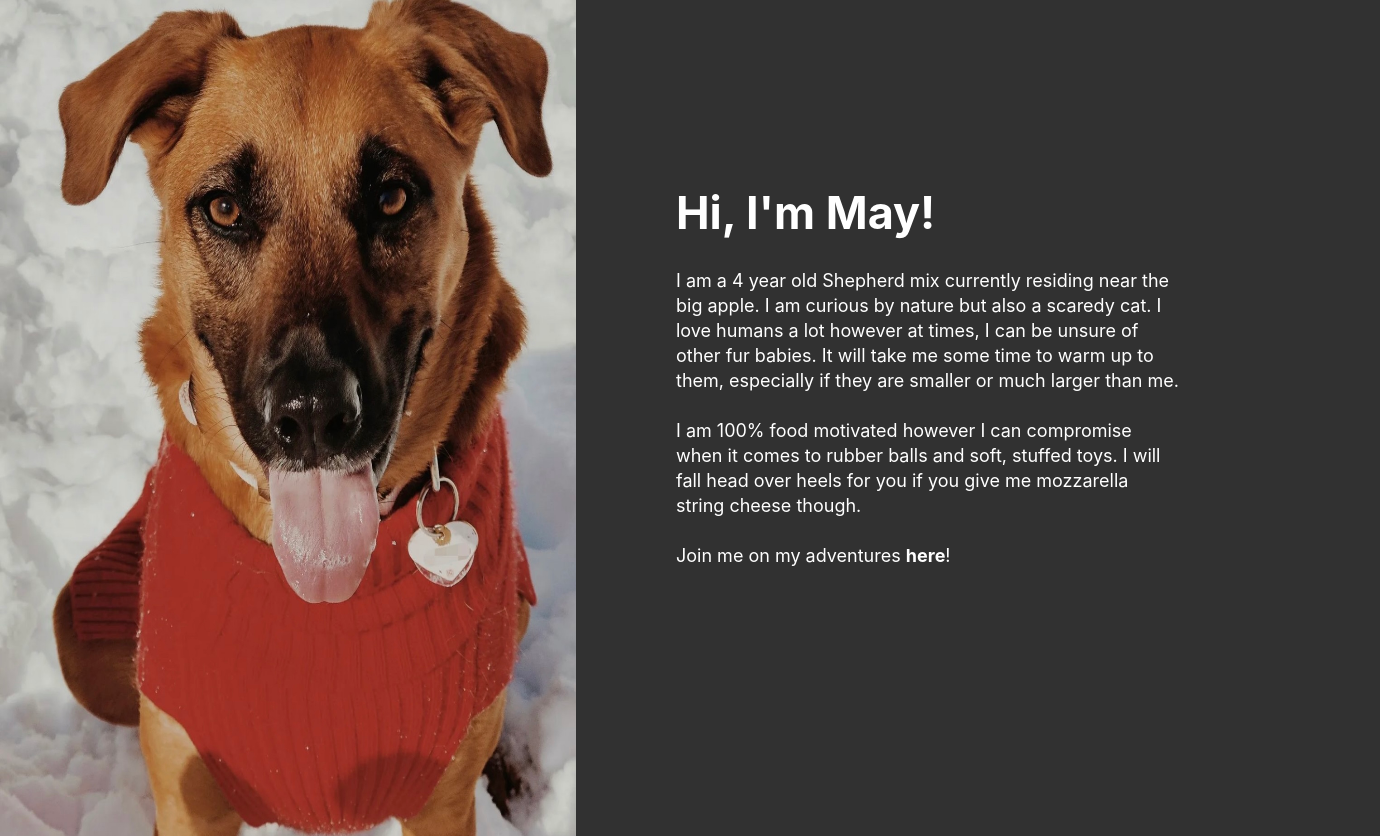
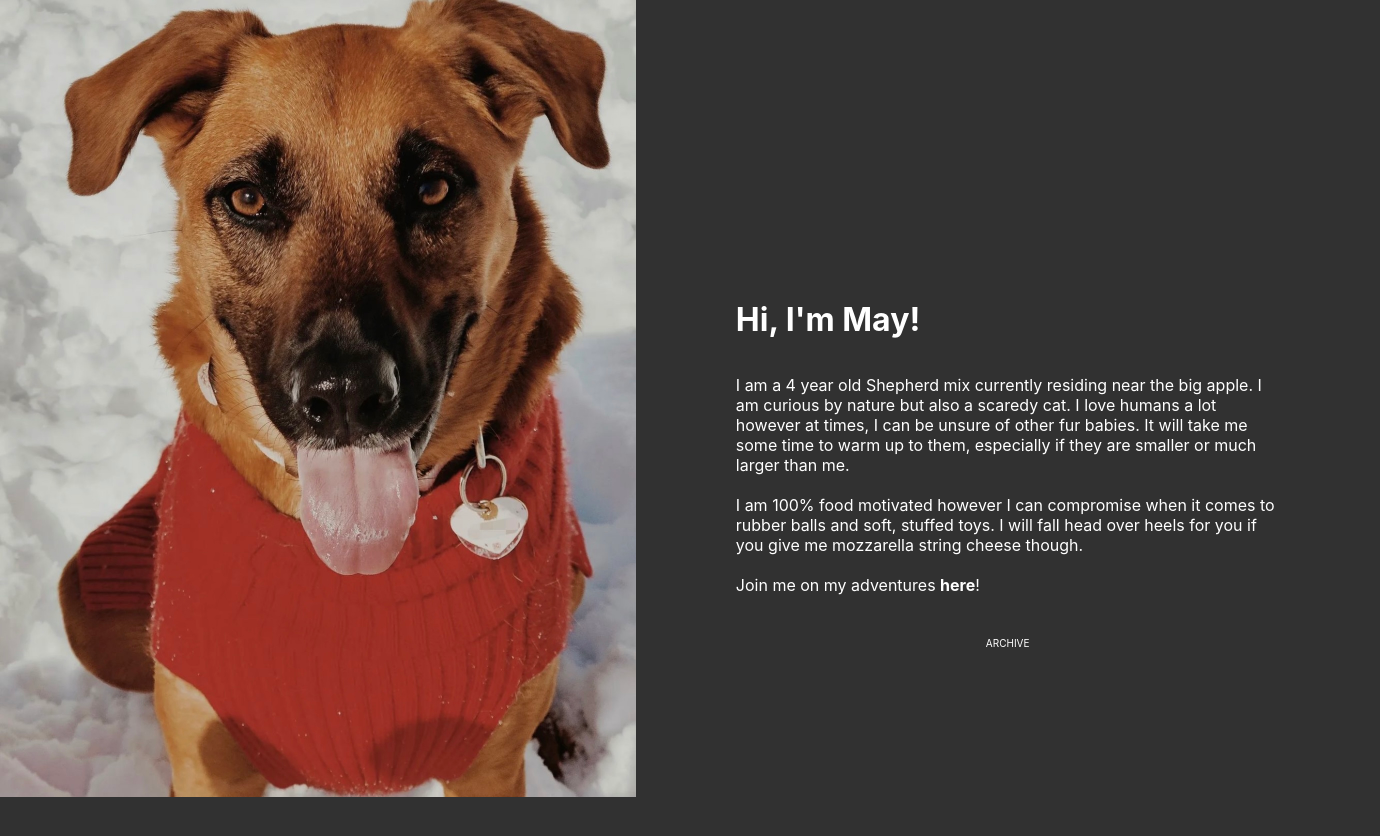
Before and after one commit to mercedechen/May, a plain HTML site: page index.html in a window 1280 px wide. Shown: the whole page, 1380 px wide, since content can reach past the window. After the commit the page ends 801 px from the top, so only its background shows below. Drawn offline with Linux system fonts and the light colour scheme.

Commit message:
update and refine

```diff
--- a/css/main.css
+++ b/css/main.css
@@ -1,36 +1,15 @@
 body {
   font-family: -apple-system, BlinkMacSystemFont, 'Segoe UI', Roboto, Oxygen, Ubuntu, Cantarell, 'Open Sans', 'Helvetica Neue', sans-serif;
+  font-size: 16px;
   color: #FFFFFF;
   background-color: #313131;
   margin: 0px;
   padding: 0px;
   }
 
-@media (min-width: 600px) {
-
-.container {
-  display: flex;
-  flex-grow: 0;
-  }
-
-img {
-  width: 45%;
-  height: auto;
-  }
-
-h1 {
-  font-size: 45px;
-  margin: 0px;
-  padding: 0px;
-  white-space: nowrap;
-  }
-
-.description {
-  font-size: 18px;
-  line-height: 25px;
-  max-width: 600px;
-  padding: 200px 100px;
-  margin: auto;
+  h1 {
+    margin: 0px;
+    padding: 0px;
   }
 
 a {
@@ -50,47 +29,63 @@ a:active {
   text-decoration: none;
   }
 
+a.gallery {
+  font-weight: normal;
+}
+
+@media (min-width: 570px) {
+
+.container {
+    display: flex;
+  }
+
+.row {
+  flex-direction: row;
+  margin: 0px;
+  padding: 0px;
+  }
+
+img {
+  height: 99.6vh;
+  }
+
+.content {
+  flex-direction: column;
+  padding: 300px 100px 0px;
+  width: 550px;
+  }
+
 .gallery {
-  font-size: 12px;
-  font-weight: normal;
+  font-size: 10px;
+  text-transform: uppercase;
+  margin: 0 250px;
+  justify-content: center;
+  align-content: center;
   }
 
 }
 
-@media (max-width: 599px) {
+@media (max-width: 569px) {
 
   .container {
     display: flex;
     flex-direction: column;
   }
 
-  h1 {
-    margin: 0px;
-    padding: 0px;
+  img {
+    width: 100%;
+    margin: 0px 0px 30px;
   }
 
-  .description {
-    margin: 25px;
+  .content {
+        padding: 30px;
   }
 
   .gallery {
-    font-size: 12px;
+    font-size: 10px;
+    text-transform: uppercase;
+    margin: 0 200px;
+    justify-content: center;
+    align-content: center;
     }
-
-  a {
-    color: #FFFFFF;
-    }
-
-  a:link {
-    text-decoration: none;
-    }
-
-  a:visited {
-    text-decoration: none;
-    }
-
-  a:active {
-    text-decoration: none;
-    }
-
 }
--- a/index.html
+++ b/index.html
@@ -18,9 +18,13 @@
 
   <div class="container">
 
-    <img src="images/IMG_4635.jpg" alt="may">
+    <div class="row">
 
-    <div class="description">
+      <img src="images/IMG_4635.jpg" alt="May the Shepherd">
+
+    </div>
+
+    <div class="content">
 
       <h1>Hi, I'm May!</h1>
 
@@ -34,11 +38,11 @@
 
       <br><br>
 
-    Join me on my adventures <a href="http:www.instagram.com/maytheshepherd" alt="here" target="_blank">here</a>!</p>
+      Join me on my adventures <a href="https://www.instagram.com/maytheshepherd" target="_blank">here</a>!</p>
 
-    <br><br>
+      <br>
 
-    </div>
+      <a class="gallery" href="archive.html">Archive</a>
 
     </div>
 
```
Also changed, not shown: archive.html (added, +36 -0 lines). Lines whose indentation alone changed are shown as unchanged.
